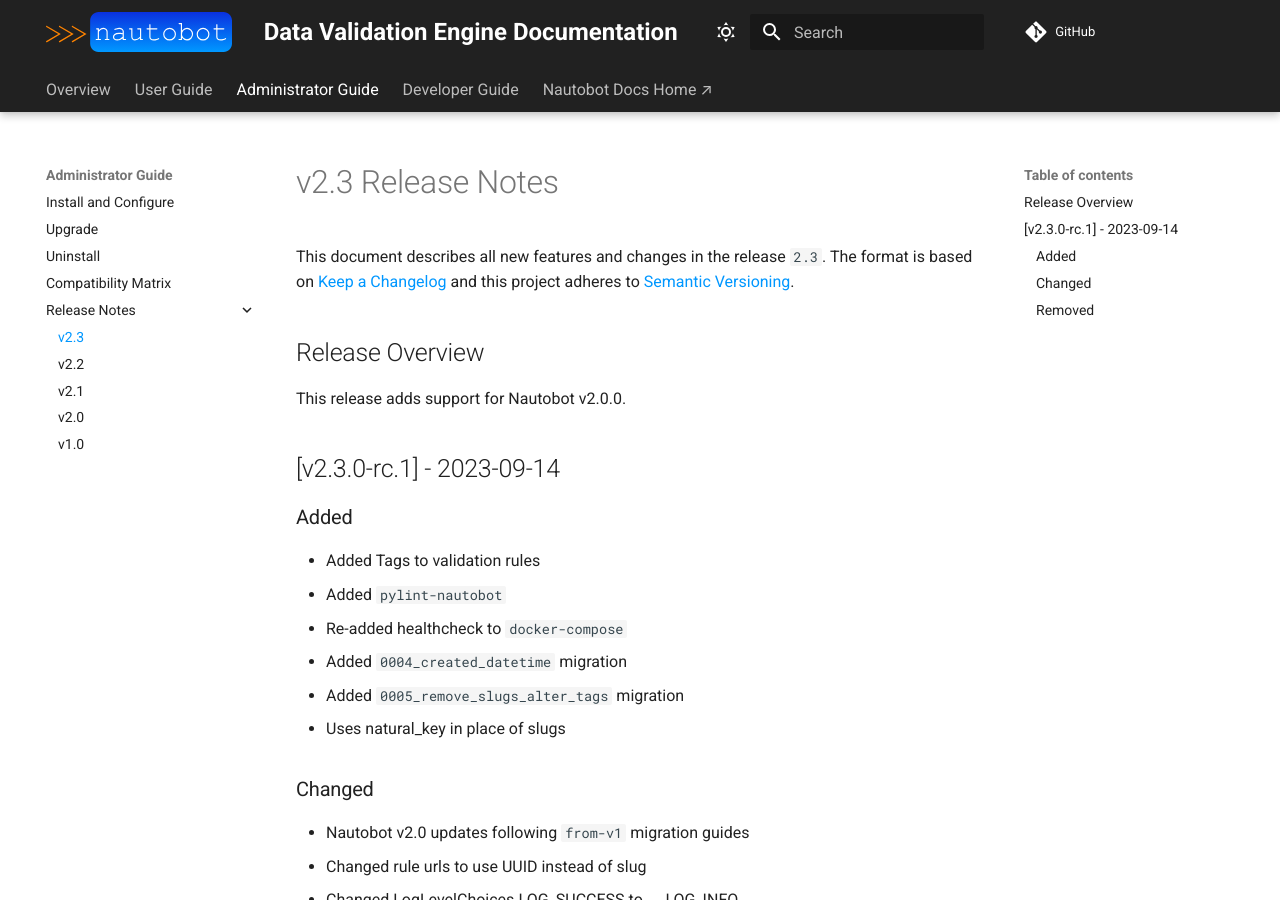
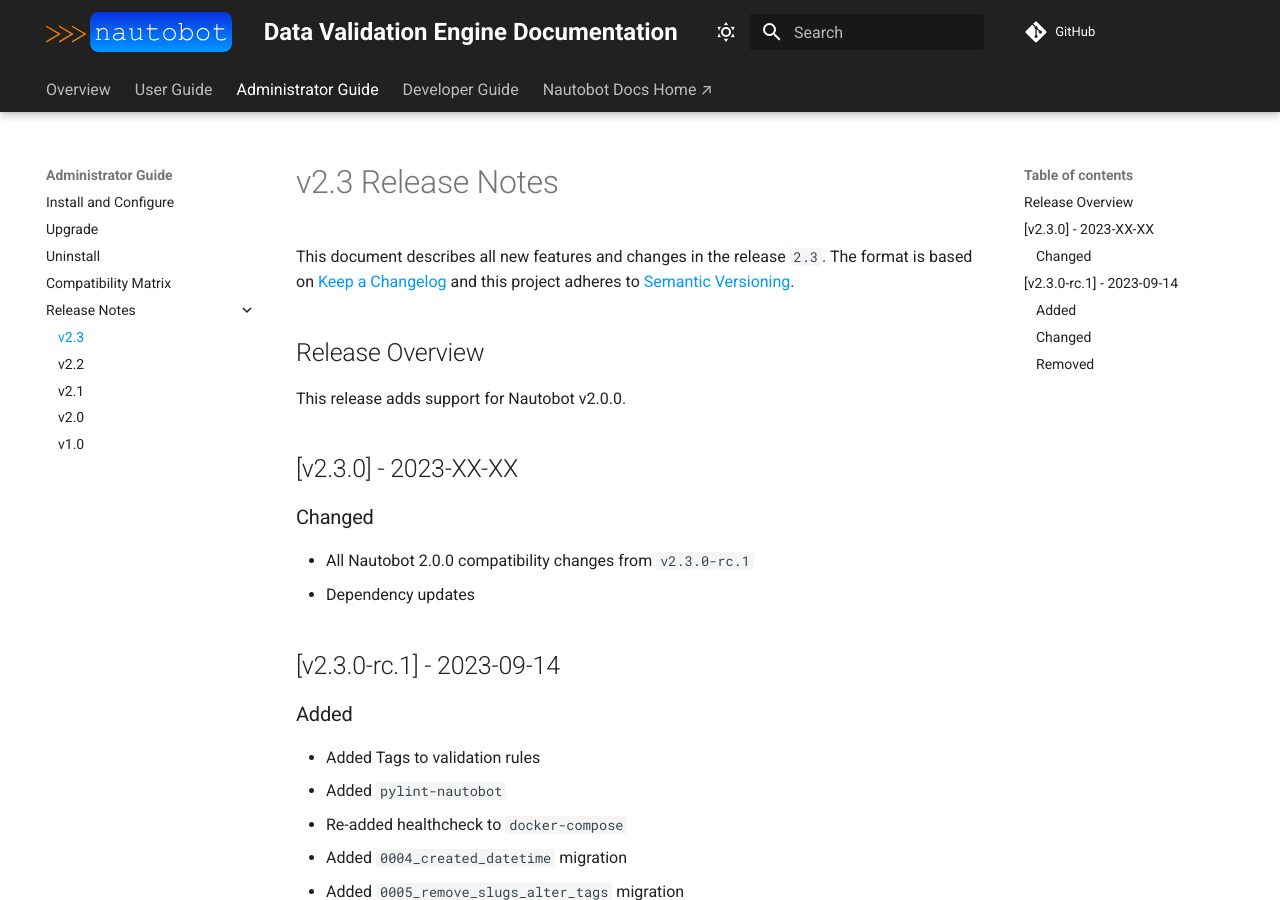
Before and after one commit to nautobot/nautobot-app-data-validation-engine, an MkDocs documentation site: the page built from docs/admin/release_notes/version_2.3.md, in a window 1280 px wide and 900 px high. Built offline with MkDocs 1.6.1 and Material for MkDocs 9.7.7, drawn with Linux system fonts in a browser that asks for light colours; comment, search, counter and statistics services are not loaded.

Commit message:
Compatibility with rc4

```diff
--- a/docs/admin/release_notes/version_2.3.md
+++ b/docs/admin/release_notes/version_2.3.md
@@ -5,6 +5,13 @@
 ## Release Overview
 
 This release adds support for Nautobot v2.0.0.
+
+## [v2.3.0] - 2023-XX-XX
+
+### Changed
+
+- All Nautobot 2.0.0 compatibility changes from `v2.3.0-rc.1`
+- Dependency updates
 
 ## [v2.3.0-rc.1] - 2023-09-14
 
--- a/tasks.py
+++ b/tasks.py
@@ -38,7 +38,7 @@
 namespace.configure(
     {
         "nautobot_data_validation_engine": {
-            "nautobot_ver": "2.0.0-rc.3",
+            "nautobot_ver": "2.0.0-rc.4",
             "project_name": "nautobot_data_validation_engine",
             "python_ver": "3.10",
             "local": False,
```
Also changed, not shown: 2 other files.
